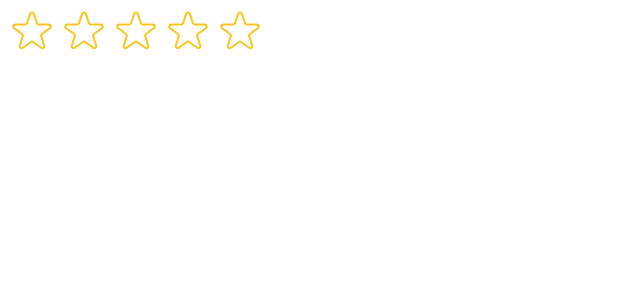
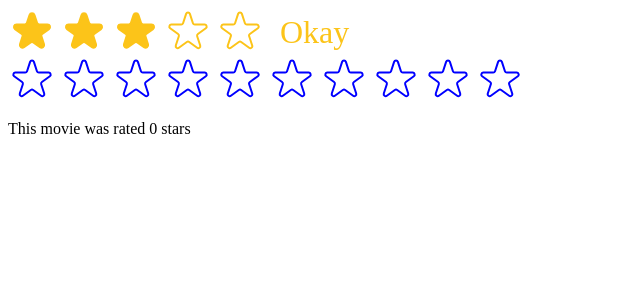
Before and after one commit to raymund-corpuz/usePopCorn-practice2, a React (Vite) app: page / in a window 1280 px wide. Shown: the top 300 px of the page, without its empty margins (0-640 px from the left). Built offline with nearby package versions, Linux system fonts and the light colour scheme.

Commit message:
Add test function

```diff
--- a/src/StarRating.jsx
+++ b/src/StarRating.jsx
@@ -16,8 +16,9 @@
   color = "#fcc419",
   size = 48,
   message = [],
+  defaultRating = 0,
 }) {
-  const [rating, setRating] = useState(0); // State Variable
+  const [rating, setRating] = useState(defaultRating); // State Variable
   const [tempRating, setTempRating] = useState(0);
 
   const textStyle = {
--- a/src/main.jsx
+++ b/src/main.jsx
@@ -1,13 +1,27 @@
-import { StrictMode } from "react";
+import { StrictMode, useState } from "react";
 import { createRoot } from "react-dom/client";
 // import './index.css'
 // import App from './App.jsx'
 
 import StarRating from "./StarRating";
 
+function Test() {
+  const [movieRating, setMovieRating] = useState(0);
+  return (
+    <div>
+      <StarRating color="blue" maxRating={10} onSetRating={setMovieRating} />
+      <p>This movie was rated {movieRating} stars</p>
+    </div>
+  );
+}
+
 createRoot(document.getElementById("root")).render(
   <StrictMode>
     {/* <App /> */}
-    <StarRating message={["Terrible", "Bad", "Okay", "Good", "Amazing"]} />
+    <StarRating
+      message={["Terrible", "Bad", "Okay", "Good", "Amazing"]}
+      defaultRating={3}
+    />
+    <Test />
   </StrictMode>
 );
```
